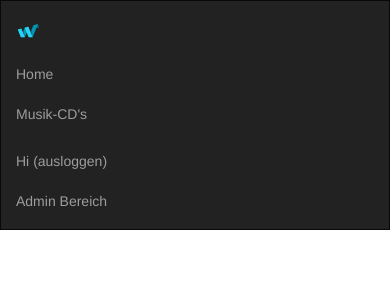
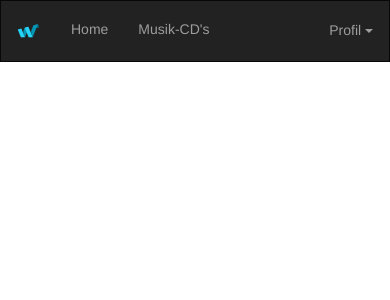
Before and after one commit to smaxxims/Musik-Verwaltungs-Webseite, a PHP site: page /cd/views/layouts/admin/_admin_header.html in a window 390 px wide. Shown: the top 300 px of the page. Run offline with PHP 8.4, Linux system fonts and the light colour scheme; some libraries are stand-ins or nearby versions.

Commit message:
dropdown menu in admin area nav bar

```diff
--- a/public/css/admin_style.css
+++ b/public/css/admin_style.css
@@ -1,15 +1,16 @@
 .input-upload {
     width: auto;
 }
+
 img.cds-image {
-    width : 100px;
+    width: 100px;
     height: 100px;
 }
 
 table.alignmiddle td {
     vertical-align: middle !important;
-    font-family   : 'Roboto Mono', monospace;
-    font-size     : 16px;
+    font-family: 'Roboto Mono', monospace;
+    font-size: 16px;
 }
 
 .title-length {
@@ -18,25 +19,66 @@ table.alignmiddle td {
 
 .inner-div-title-length1 {
     display: inline-block;
-    width  : 40%;
+    width: 40%;
 }
+
 .inner-div-title-length2 {
     display: inline-block;
-    width  : 10%;
+    width: 10%;
 }
+
 img.cd-image {
     width: 400px;
 }
+
 .player-td {
     text-align: end;
 }
+
 .logo {
     height: 25px;
 }
+
 .delete-one-title {
     color: red;
     cursor: pointer;
 }
+
 .titleName {
     width: 70%
 }
+
+.navbar-nav > li > .dropdown-menu {
+    margin-top: 0;
+    border-top-left-radius: 0;
+    border-top-right-radius: 0;
+    background-color: #222;
+}
+
+.navbar-nav {
+    display: inline-flex;
+}
+
+.dropdown-menu > li > a {
+    color: #9d9d9d;
+}
+
+.dropdown-menu > li > a:focus, .dropdown-menu > li > a:hover {
+    color: #fff;
+    text-decoration: none;
+    background-color: #222;
+}
+
+.nav > li > a {
+    position: relative;
+    display: inline;
+    padding: 10px 15px;
+    float: left;
+}
+.navbar-right {
+    float: right;
+}
+
+@media (min-width: 400px) {
+
+}
--- a/views/layouts/_nav.html
+++ b/views/layouts/_nav.html
@@ -3,15 +3,13 @@
 
         <li><a class="nav-link home-nav-btn" data-text="Home">Home</a></li>
         <li><a class="nav-link musik-cds-nav-btn" data-text="Musik-CD`s">Musik-CD`s</a></li>
-        <li><a class="nav-link contact-nav-btn" data-text="Kontakt">Kontakt</a></li>
 
         <?php session_start();
         if(isset($_SESSION['user']) && $_SESSION['user'] == 'admin')
         :?>
-        <li><a href="/cd/views/admin/home" target="_blank" data-text="Admin Bereich" class="nav-link">Admin</a></li>
+            <li><a href="/cd/views/admin/home" target="_blank" data-text="Admin Bereich" class="nav-link">Admin</a></li>
         <?php else : ?>
-        <li><a class="nav-link login-nav-btn" data-text="Login">Login</a></li>
-
+            <li><a class="nav-link login-nav-btn" data-text="Login">Login</a></li>
         <?php endif ?>
     </ul>
 </nav>
--- a/views/layouts/admin/_admin_header.html
+++ b/views/layouts/admin/_admin_header.html
@@ -7,8 +7,6 @@
     <meta charset="UTF-8">
     <meta name="viewport" content="width=device-width, initial-scale=1.0">
     <title>Musik-CD's</title>
-
-
 
 
     <link rel="stylesheet" href="https://maxcdn.bootstrapcdn.com/bootstrap/3.4.1/css/bootstrap.min.css">
@@ -32,9 +30,21 @@
             <li><a href="/cd/views/admin/cds">Musik-CD's</a></li>
         </ul>
         <ul class="nav navbar-nav navbar-right">
-                <li><a href="/cd/views/logout">Hi <?php if (isset($_SESSION["user"])) echo $_SESSION["user"]; ?> (ausloggen)</a></li>
-                <li><a href="/cd/views/admin/home">Admin Bereich</a></li>
+            <li>
+                <a class="btn dropdown-toggle" type="button" id="dropdownMenu1" data-toggle="dropdown"
+                   aria-haspopup="true" aria-expanded="true">
+                    Profil
+                    <span class="caret"></span>
+                </a>
+                <ul class="dropdown-menu" aria-labelledby="dropdownMenu1">
+                    <li><a href="">Bearbeiten</a></li>
+                    <li role="separator" class="divider"></li>
+                    <li><a href="/cd/views/logout">Log out</a></li>
                 </ul>
+            </li>
+        </ul>
+
+
     </div>
 </nav>
 
--- a/views/layouts/admin/_home.php
+++ b/views/layouts/admin/_home.php
@@ -1,4 +1,4 @@
-<h1>Willkommen im Adminbereich!</h1>
+<h1>Willkommen im Adminbereich <?php if (isset($_SESSION["user"])) echo $_SESSION["user"]; ?>!</h1>
 <h2>Funktionen</h2>
 <ul>
     <li>Alle CDs anzeigen die in DB gespeichert sind</li>
```
Also changed, not shown: public/css/style.css (+15 -14 lines), public/js/home.js (+1 -25 lines). Lines whose indentation alone changed are shown as unchanged.
